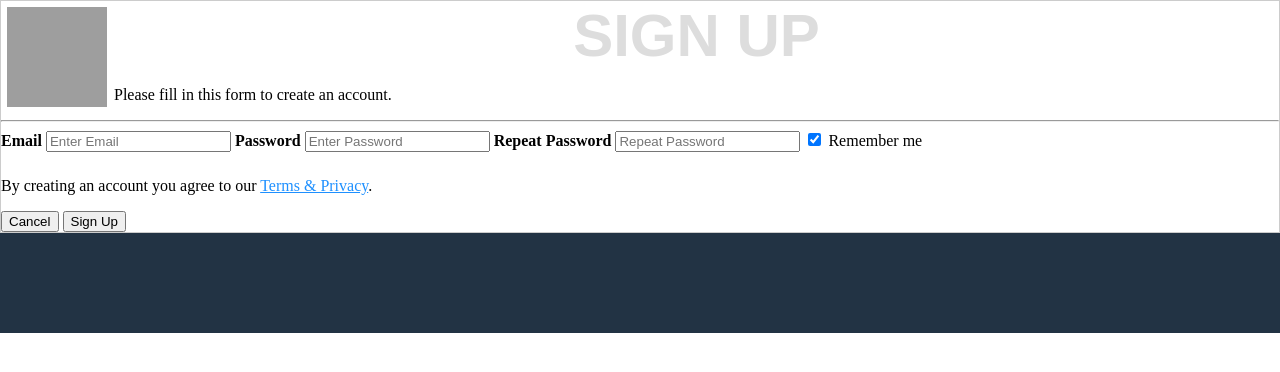
After one commit to HanielDiaz/DatabaseSystemsProject, a PHP site: page /CreateAccount.html in a window 1280 px wide. The commit adds this page. Shown: the top 372 px of the page. Run offline with PHP 8.4, Linux system fonts and the light colour scheme; grey boxes are pictures that could not be loaded.

Commit message:
Log in and Create Account

```diff
--- /dev/null
+++ b/CreateAccount.html
@@ -0,0 +1,47 @@
+<!DOCTYPE html>
+<html>
+  <head>
+    <meta charset="utf-8">
+    <title>Create Account</title>
+    <link rel="stylesheet" type="text/css" href="css/large.css" media="screen and (min-width: 1000px)">
+      </head>
+  <body class="max-width">
+      <div class="header max-width">
+        <div class="max-width">
+          <a href="home.html"><img src="http://placekitten.com/700/700" class="icon"></a>
+        </div>
+        <div class="main">
+          <form action="CreateAccount.php" style="border:1px solid #ccc">
+           <div class="container">
+             <h1>Sign Up</h1>
+             <p>Please fill in this form to create an account.</p>
+             <hr>
+
+             <label for="email"><b>Email</b></label>
+             <input type="text" placeholder="Enter Email" name="email" required>
+
+             <label for="psw"><b>Password</b></label>
+             <input type="password" placeholder="Enter Password" name="psw" required>
+
+             <label for="psw-repeat"><b>Repeat Password</b></label>
+             <input type="password" placeholder="Repeat Password" name="psw-repeat" required>
+
+             <label>
+               <input type="checkbox" checked="checked" name="remember" style="margin-bottom:15px"> Remember me
+             </label>
+
+             <p>By creating an account you agree to our <a href="#" style="color:dodgerblue">Terms & Privacy</a>.</p>
+
+             <div class="clearfix">
+               <button type="button" class="cancelbtn">Cancel</button>
+               <button type="submit" class="signupbtn">Sign Up</button>
+             </div>
+           </div>
+          </form>
+        </div>
+      <footer>
+        <div class="bottext">
+        </div>
+      </footer>
+  </body>
+</html>
--- a/css/large.css
+++ b/css/large.css
@@ -49,6 +49,14 @@ footer {
 
 .title {
   padding: 20% 25%;
+}
+
+.CreateAccount {
+  position: relative;
+  font-size: 14px;
+  text-decoration: none;
+  color: white;
+  padding-left: 40%;
 }
 
 .backgroundimg {
```
Also changed, not shown: home.html (+25 -55 lines), 1 other file.
